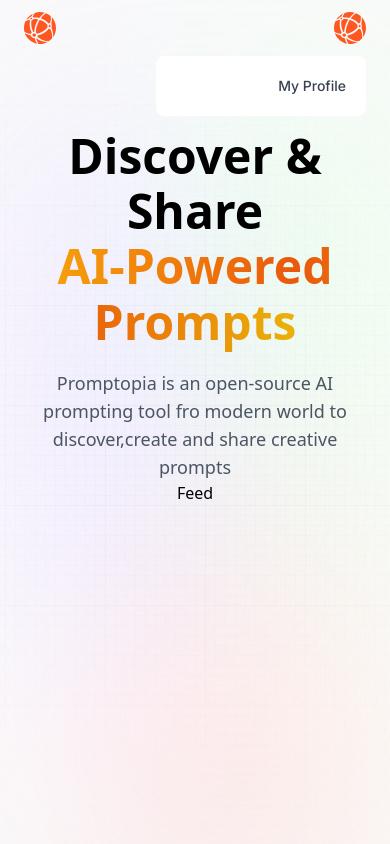
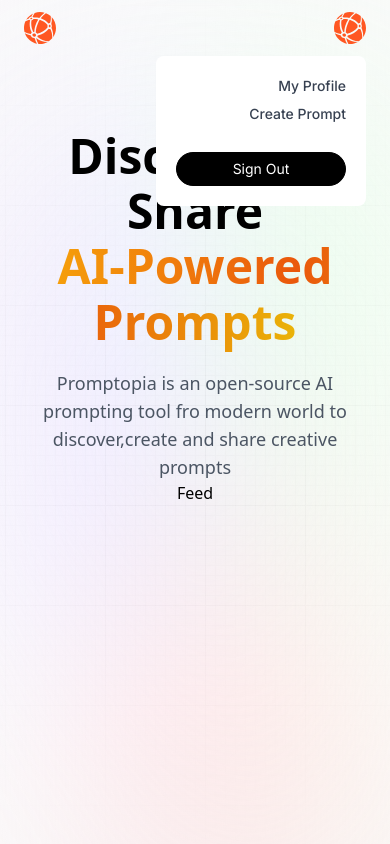
Before and after one commit to rusinner/Next_Full_Stack_App_Share_Prompts, a Next.js app in the folder share-prompts/: page / in a window 390 px wide. Both pictures are taken after a click on the picture 350 px from the left and 28 px from the top of the page. Built offline with nearby package versions, Linux system fonts and the light colour scheme.

Commit message:
auth functionality

```diff
--- a/share-prompts/components/Nav.jsx
+++ b/share-prompts/components/Nav.jsx
@@ -90,6 +90,23 @@
                 >
                   My Profile
                 </Link>
+                <Link
+                  href="/create-prompt"
+                  className="dropdown_link"
+                  onClick={() => setToggleDropdown(false)}
+                >
+                  Create Prompt
+                </Link>
+                <button
+                  type="button"
+                  onClick={() => {
+                    setToggleDropdown(false);
+                    SignOut();
+                  }}
+                  className="mt-5 w-full black_btn"
+                >
+                  Sign Out
+                </button>
               </div>
             )}
           </div>
```
